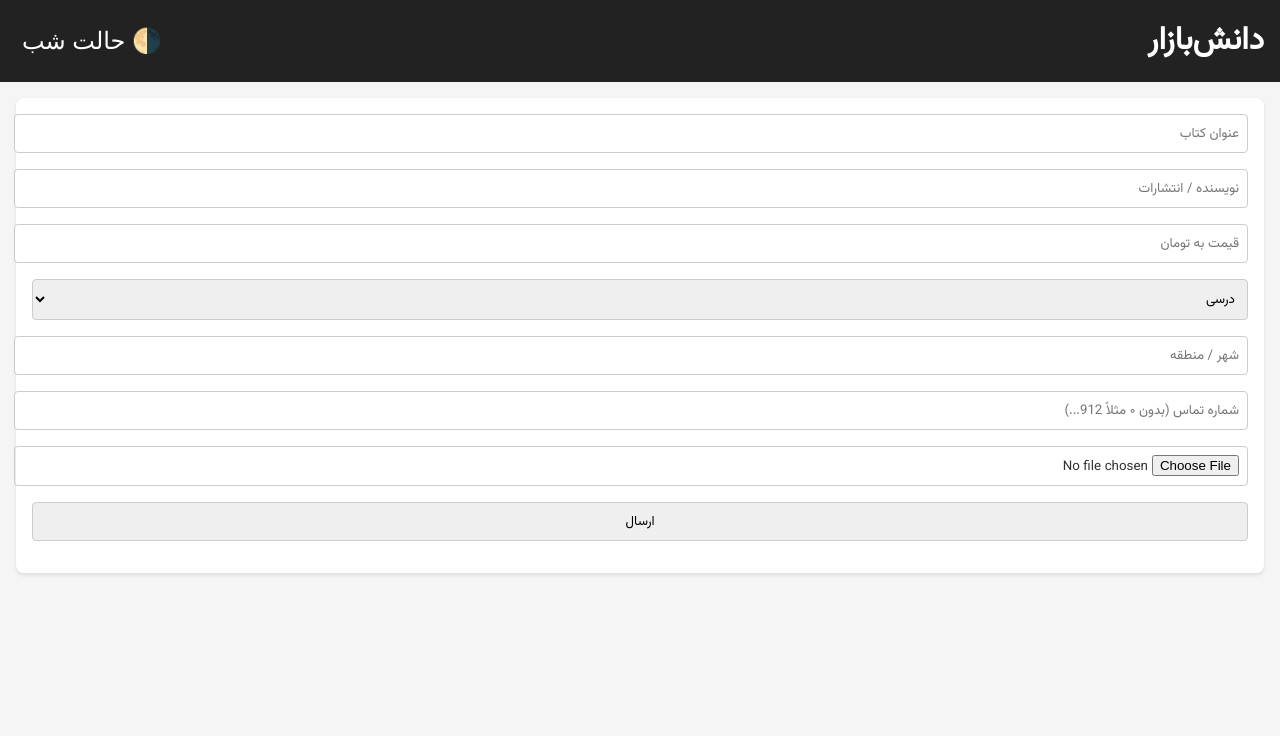
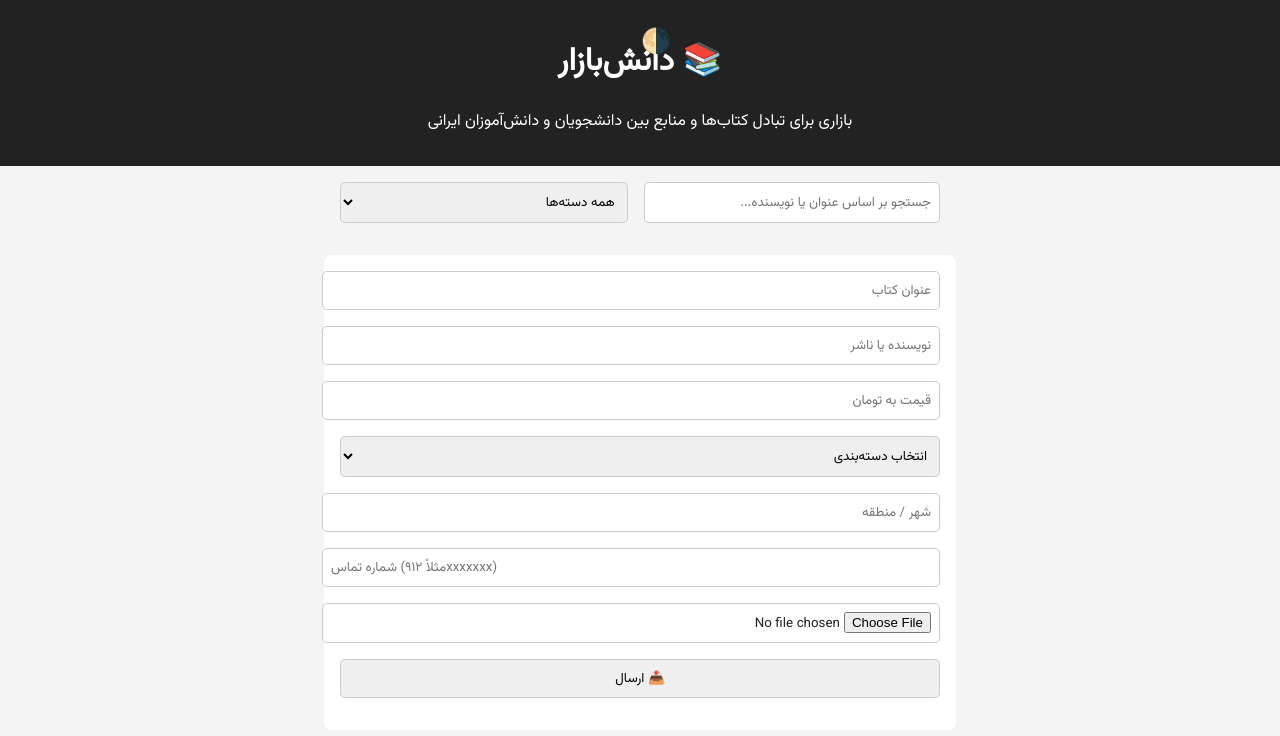
Before and after one commit to daneshbazaaradmin/Daneshbaazar-, a plain HTML site: page index.html in a window 1280 px wide. Drawn offline with Linux system fonts and the light colour scheme.

Commit message:
Update index.html

```diff
--- a/index.html
+++ b/index.html
@@ -1,102 +1,135 @@
 <!DOCTYPE html>
 <html lang="fa" dir="rtl">
 <head>
-  <meta charset="UTF-8">
-  <meta name="viewport" content="width=device-width, initial-scale=1.0">
+  <meta charset="UTF-8" />
+  <meta name="viewport" content="width=device-width, initial-scale=1.0"/>
   <title>دانش‌بازار</title>
-  <link href="https://fonts.googleapis.com/css2?family=Vazirmatn&display=swap" rel="stylesheet">
+  <link href="https://fonts.googleapis.com/css2?family=Vazirmatn&display=swap" rel="stylesheet" />
   <style>
     body {
       font-family: 'Vazirmatn', sans-serif;
-      background-color: #f5f5f5;
-      color: #333;
       margin: 0;
       padding: 0;
-      direction: rtl;
+      background-color: #f4f4f4;
+      color: #222;
     }
     body.dark {
-      background-color: #121212;
-      color: #fff;
+      background-color: #1e1e1e;
+      color: #f1f1f1;
     }
     header {
       background-color: #222;
       color: #fff;
       padding: 1rem;
-      display: flex;
-      justify-content: space-between;
-      align-items: center;
+      text-align: center;
+      position: relative;
     }
-    header h1 {
-      margin: 0;
-    }
-    main {
-      padding: 1rem;
+    #themeToggle {
+      position: absolute;
+      top: 1rem;
+      left: 1rem;
+      background: none;
+      border: none;
+      font-size: 1.5rem;
+      cursor: pointer;
+      color: inherit;
     }
     form {
+      max-width: 600px;
+      margin: 1rem auto;
       background: #fff;
       padding: 1rem;
-      border-radius: 8px;
-      box-shadow: 0 2px 4px rgba(0,0,0,0.1);
-      margin-bottom: 1rem;
+      border-radius: 0.5rem;
     }
-    body.dark form {
-      background: #1e1e1e;
+    form.dark {
+      background: #2e2e2e;
     }
-    form input, form select, form button {
+    input, select, button, textarea {
       width: 100%;
       padding: 0.5rem;
       margin-bottom: 1rem;
+      border-radius: 0.3rem;
       border: 1px solid #ccc;
-      border-radius: 4px;
       font-family: inherit;
     }
+    .filters {
+      display: flex;
+      flex-direction: column;
+      gap: 1rem;
+      max-width: 600px;
+      margin: 1rem auto;
+      padding: 0 1rem;
+    }
+    @media (min-width: 500px) {
+      .filters {
+        flex-direction: row;
+        justify-content: space-between;
+      }
+    }
+    #bookList {
+      max-width: 1000px;
+      margin: 2rem auto;
+      display: grid;
+      gap: 1rem;
+      padding: 1rem;
+    }
     .book {
+      border: 1px solid #ccc;
+      border-radius: 0.5rem;
+      padding: 1rem;
       background: #fff;
-      padding: 1rem;
-      margin-bottom: 1rem;
-      border-radius: 8px;
-      box-shadow: 0 2px 4px rgba(0,0,0,0.1);
     }
     body.dark .book {
-      background: #1e1e1e;
+      background: #2a2a2a;
+      border-color: #555;
     }
     .book img {
       max-width: 100%;
-      border-radius: 4px;
-    }
-    #themeToggle {
-      background: none;
-      border: none;
-      color: white;
-      font-size: 1.5rem;
-      cursor: pointer;
+      height: auto;
+      border-radius: 0.5rem;
+      margin-bottom: 0.5rem;
     }
   </style>
 </head>
 <body>
   <header>
-    <h1>دانش‌بازار</h1>
-    <button id="themeToggle">🌗 حالت شب</button>
+    <h1>📚 دانش‌بازار</h1>
+    <p>بازاری برای تبادل کتاب‌ها و منابع بین دانشجویان و دانش‌آموزان ایرانی</p>
+    <button id="themeToggle">🌗</button>
   </header>
-  <main>
-    <form id="bookForm">
-      <input type="text" id="title" placeholder="عنوان کتاب">
-      <input type="text" id="author" placeholder="نویسنده / انتشارات">
-      <input type="text" id="price" placeholder="قیمت به تومان">
-      <select id="category">
+
+  <section class="filters">
+    <input type="text" id="searchInput" placeholder="جستجو بر اساس عنوان یا نویسنده..." />
+    <select id="categoryFilter">
+      <option value="همه">همه دسته‌ها</option>
       <option value="درسی">درسی</option>
+      <option value="کنکور">کنکور</option>
       <option value="زبان">زبان</option>
-        <option value="کنکور">کنکور</option>
       <option value="داستانی">داستانی</option>
       <option value="متفرقه">متفرقه</option>
     </select>
-      <input type="text" id="location" placeholder="شهر / منطقه">
-      <input type="text" id="phone" placeholder="شماره تماس (بدون ۰ مثلاً 912...)" maxlength="11">
-      <input type="file" id="bookImage" accept="image/png, image/jpeg">
-      <button type="submit">ارسال</button>
+  </section>
+
+  <form id="bookForm">
+    <input type="text" id="title" placeholder="عنوان کتاب" required />
+    <input type="text" id="author" placeholder="نویسنده یا ناشر" required />
+    <input type="text" id="price" placeholder="قیمت به تومان" required />
+    <select id="category" required>
+      <option value="">انتخاب دسته‌بندی</option>
+      <option value="درسی">درسی</option>
+      <option value="کنکور">کنکور</option>
+      <option value="زبان">زبان</option>
+      <option value="داستانی">داستانی</option>
+      <option value="متفرقه">متفرقه</option>
+    </select>
+    <input type="text" id="location" placeholder="شهر / منطقه" required />
+    <input type="tel" id="phone" placeholder="شماره تماس (مثلاً ۹۱۲xxxxxxx)" required />
+    <input type="file" id="bookImage" accept="image/png, image/jpeg" />
+    <button type="submit">📤 ارسال</button>
   </form>
+
   <section id="bookList"></section>
-  </main>
+
   <script src="script.js"></script>
 </body>
 </html>
```
Lines whose indentation alone changed are shown as unchanged.
